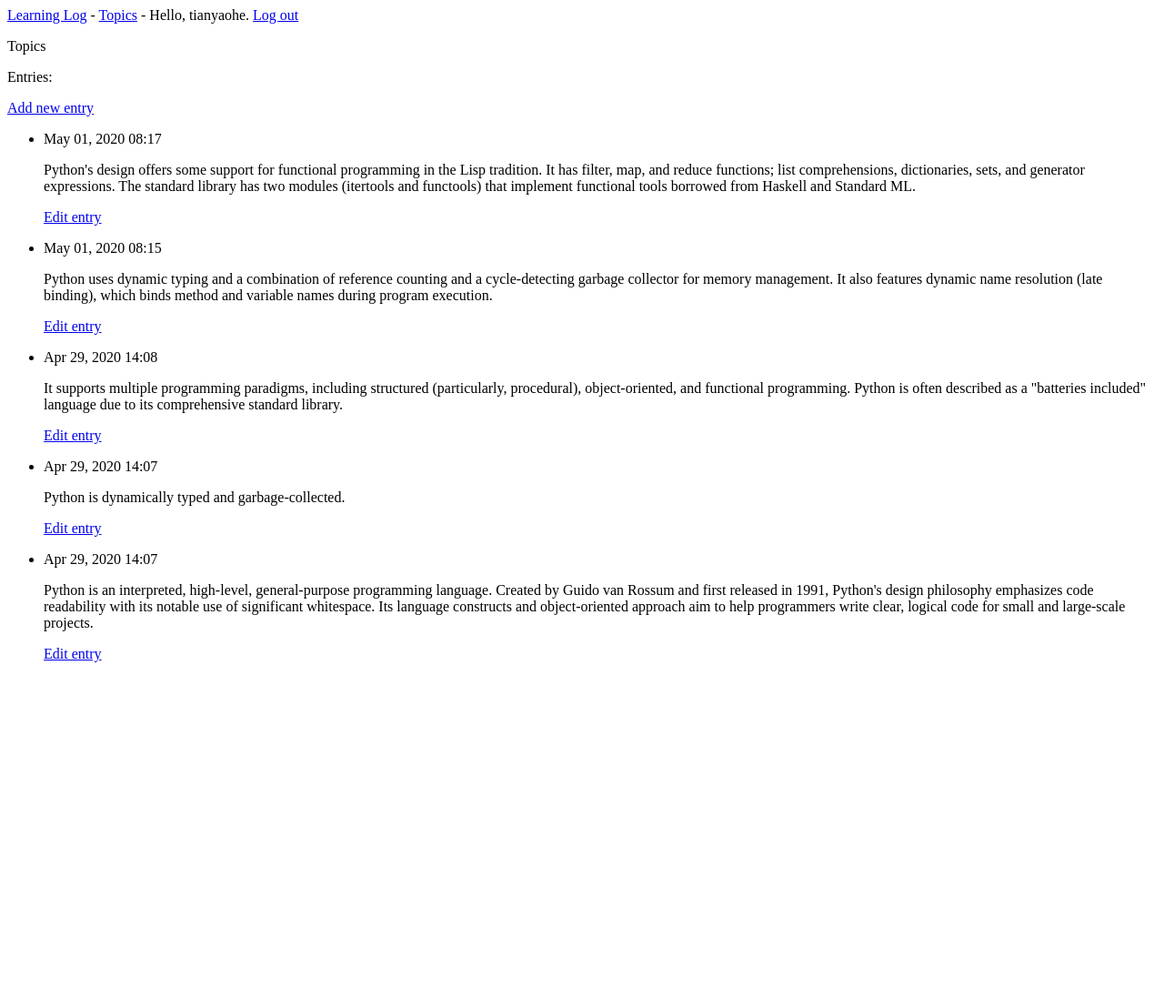
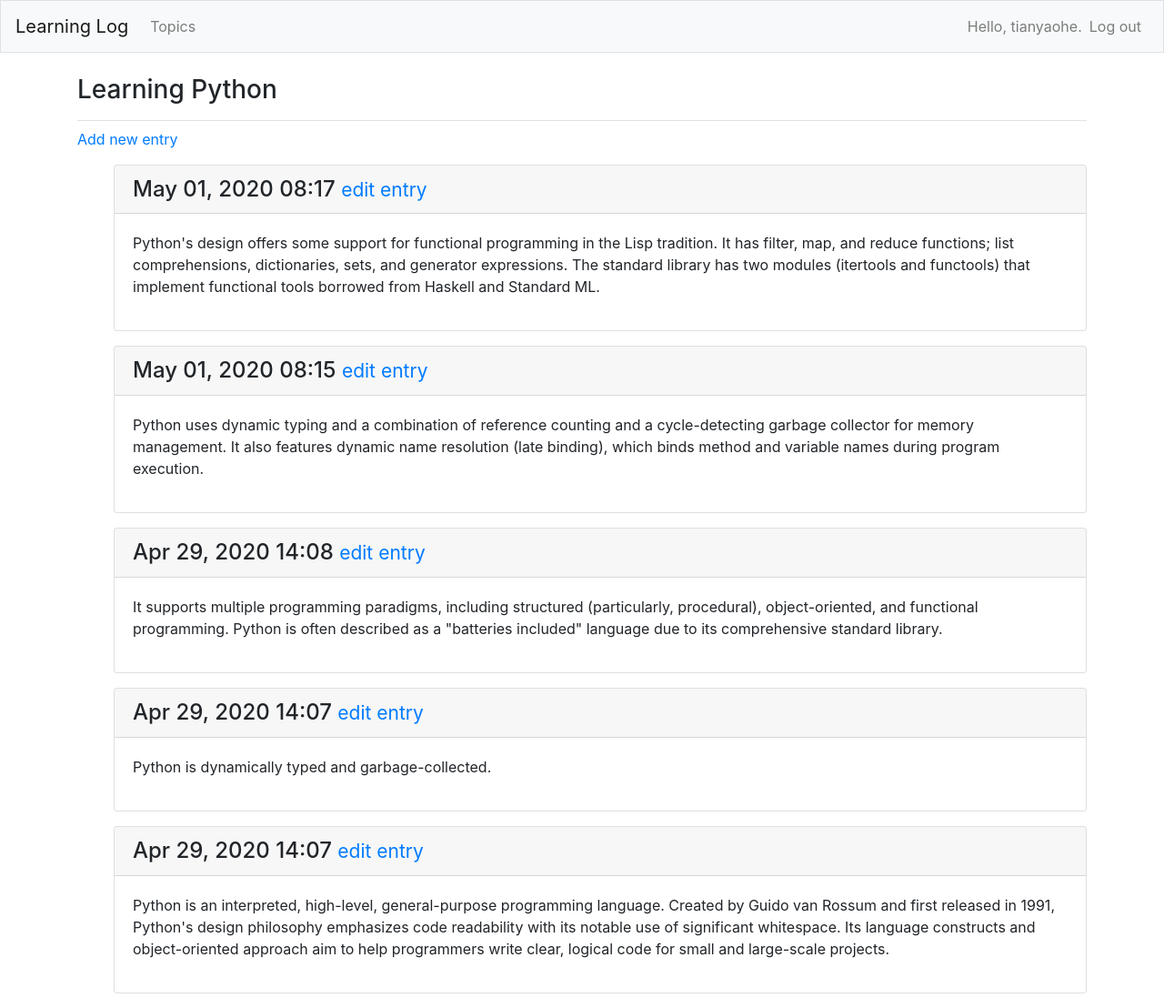
Before and after one commit to tianyhe/learning_log, a Django app: page /topic/1/ in a window 1280 px wide. Shown: the whole page at 91% size. Before the commit the page ends 728 px from the top, so only its background shows below. Run offline with Django 3.2, Linux system fonts and the light colour scheme; a user stored in the database is signed in; data comes from the database, SQL or seed files in the repository; both versions use the stored data as it was after the commit; parts of the project's set-up code (start-up, migrations or seed data) failed here and were passed over; some libraries are stand-ins or nearby versions.

Commit message:
Styled 'The Learing_Log Pages' with django.bootstrap4

```diff
--- a/learning_log/settings.py
+++ b/learning_log/settings.py
@@ -34,6 +34,9 @@ INSTALLED_APPS = [
     # My apps
     'learning_logs',
     'users',
+
+    # Third party apps.
+    'bootstrap4',
 
     # Default django apps
     'django.contrib.admin',
--- a/learning_logs/templates/learning_logs/base.html
+++ b/learning_logs/templates/learning_logs/base.html
@@ -1,13 +1,97 @@
-<p>
-  <a href="{% url 'learning_logs:index' %}">Learning Log</a> -
-  <a href="{% url 'learning_logs:topics' %}">Topics</a> -
-  {% if user.is_authenticated %}
-    Hello, {{ user.username }}.
-    <a href="{% url 'users:logout' %}">Log out</a>
-  {% else %}
-    <a href="{% url 'users:register' %}">Register</a> -
-    <a href="{% url 'users:login' %}">Log in</a>
-  {% endif %}
-</p>
+{% load bootstrap4 %} <!--Load the collection of template tags available in django-bootstrap4-->
 
-{% block content %}{% endblock content %}
+<!doctype html>
+<html lang="en">
+<head>
+  <meta charset="utf-8">
+  <meta name="viewport" content="width=device-width, initial-scale=1,
+    shrink-to-fit=no">
+  <title>Learning Log</title>
+
+  {% bootstrap_css %}
+  {% bootstrap_javascript jquery='full' %}
+
+</head>
+
+<body>
+
+  <nav class="navbar navbar-expand-md navbar-light bg-light mb-4 border">
+  <!--
+      'Selectors' determine the element's styling.
+      'navbar', 'navbar-expand-md' define the styling rules.
+      'navbar-light', 'bg-light' define theme backgroud.
+      'mb' stands for margin-bottom.
+      'border'  provides a thin boarder around the background.
+  -->
+
+    <a class="navbar-brand" href="{% url 'learning_logs:index'%}">
+        Learning Log</a>
+    <!--'navbar-brand' makes this link stand out.-->
+
+    <button class="navbar-toggler" type="button" data-toggle="collapse"
+        data-target="#navbarCollapse" aria-controls="navbarCollapse"
+        aria-expanded="false" aria-label="Toggle navigation">
+      <span class="navbar-toggler-icon"></span></button>
+    <!--
+        For users with a small screen, which provide a drop-down list of nav elements.
+        'collapse' reference callapse the nav bar wehn user shrink the brower window.
+    -->
+    <div class="collapse navbar-collapse" id="navbarCollapse">
+    <!--'div' short for division, divide web page into sections.-->
+      <ul class="navbar-nav mr-auto">
+      <!--'ul' defines elements as items in an unordered list.-->
+        <li class="nav-item">
+          <a class="nav-link" href="{% url 'learning_logs:topics'%}">
+              Topics</a></li>
+      </ul>
+
+      <ul class="navbar-nav ml-auto">
+      <!--
+        'mi-auto' short for margin-left-automatic:
+        this selector examines the other elements in the nav bar
+         and works out a left margin that pushes this group of links
+         to the left side of screen.
+      -->
+        {% if user.is_authenticated %}
+          <li class="nav-item">
+            <span class="navbar-text"}">Hello, {{ user.username }}.</span>
+            <!--
+              '<span>' element styles pieces of elements of a page within the overall styling.
+            -->
+          </li>
+          <li class="nav-item">
+            <a class="nav-link" href="{% url 'users:logout' %}">Log out</a>
+          </li>
+        {% else %}
+          <li class="nav-item">
+            <a class="nav-link" href="{% url 'users:register' %}">Register</a>
+          </li>
+          <li class="nav-item">
+            <a class="nav-link" href="{% url 'users:login' %}">Log in</a></li>
+        {% endif %}
+      </ul>
+
+    </div>
+
+  </nav>
+
+  <main role="main" class="container">
+  <!--
+    'main' element i used for the most significant part of the body of a page.
+    'container' selector is a simple way to grou elements on a page.
+  -->
+    <div class="pb-2 mb-2 border-bottom">
+    <!--
+      'pb' short for padding below, refers to space between an element's content and its border.
+      'mb' short for margin button, is the space between an elements's border and other elements on the page.
+    -->
+      {% block page_header %}{% endblock page_header %}
+    </div>
+    <div>
+      {% block content %}{% endblock content %}
+    </div>
+  </main>
+
+</body>
+
+</html>
--- a/learning_logs/templates/learning_logs/topic.html
+++ b/learning_logs/templates/learning_logs/topic.html
@@ -1,25 +1,37 @@
-{% extends "learning_logs/base.html" %}
+{% extends 'learning_logs/base.html' %}
+
+{% block page_header %}
+  <h3>{{ topic }}</h3>
+{% endblock page_header %}
 
 {% block content %}
-
-  <p>Topics</p>
-
-  <p>Entries:</p>
   <p>
     <a href="{% url 'learning_logs:new_entry' topic.id %}">Add new entry</a>
   </p>
+
   <ul>
-    {% for entry in entries %}
-      <li>
-        <p>{{ entry.date_added|date:'M d, Y H:i' }}</p>
-        <p>{{ entry.text|linebreaks }}</p>
-        <p>
-          <a href="{% url 'learning_logs:edit_entry' entry.id %}">Edit entry</a>
-        </p>
-      </li>
-    {% empty %}
-      <li>There are no entries for this topic yet.</li>
-    {% endfor %}
-  </ul>
+  {% for entry in entries %}
+    <div class="card mb-3">
+    <!--Create a div element with the selector 'card' and 'mb-3' style.-->
+      <h4 class="card-header">
+      <!--An <h4> element with the selector 'card-header'.-->
+        {{ entry.date_added|date:'M d, Y H:i' }}
+        <small><a href="{% url 'learning_logs:edit_entry' entry.id %}">
+            edit entry</a></small>
+        <!--'<small>' tag makes the element appear a little smaller than the above element.-->
+      </h4>
+      <div class="card-body">
+      <!--Create a div element with the selector 'card-body'.-->
+        {{ entry.text|linebreaks }}
+      </div>
+    </div>
+  {% empty %}
+    <p>There are no entries for this topic yet.</p>
+  {% endfor %}
 
 {% endblock content %}
+
+<!--
+  The information of the page hasn't changed;
+   only the elements that affect the appearance of the page have changed.
+-->
```
Also changed, not shown: learning_logs/templates/learning_logs/edit_entry.html (+17 -8 lines), learning_logs/templates/learning_logs/index.html (+33 -3 lines), learning_logs/templates/learning_logs/new_entry.html (+9 -5 lines), learning_logs/templates/learning_logs/new_topic.html (+14 -4 lines), learning_logs/templates/learning_logs/topics.html (+9 -7 lines), users/templates/registration/login.html (+16 -8 lines), users/templates/registration/register.html (+11 -2 lines), db.sqlite3.
